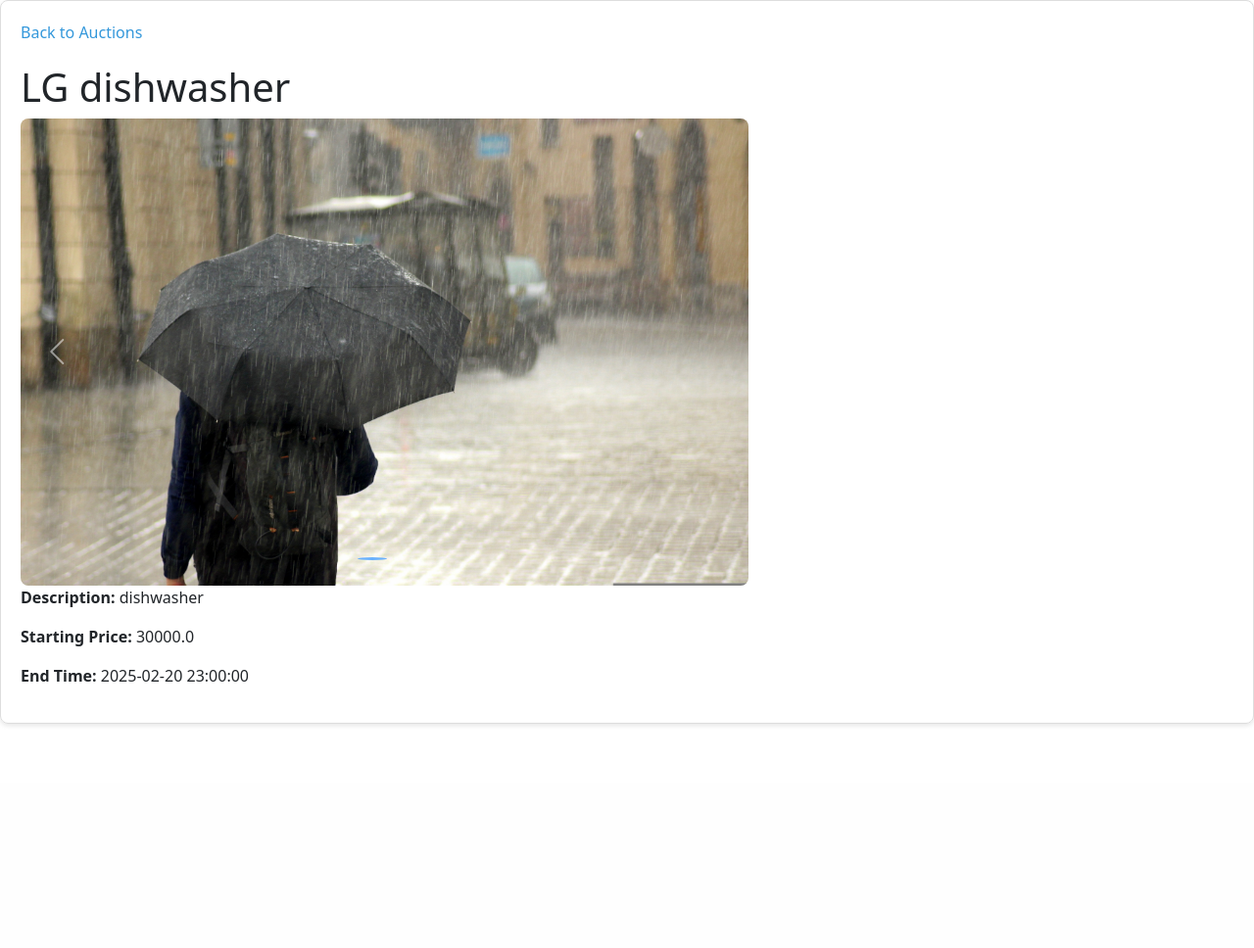
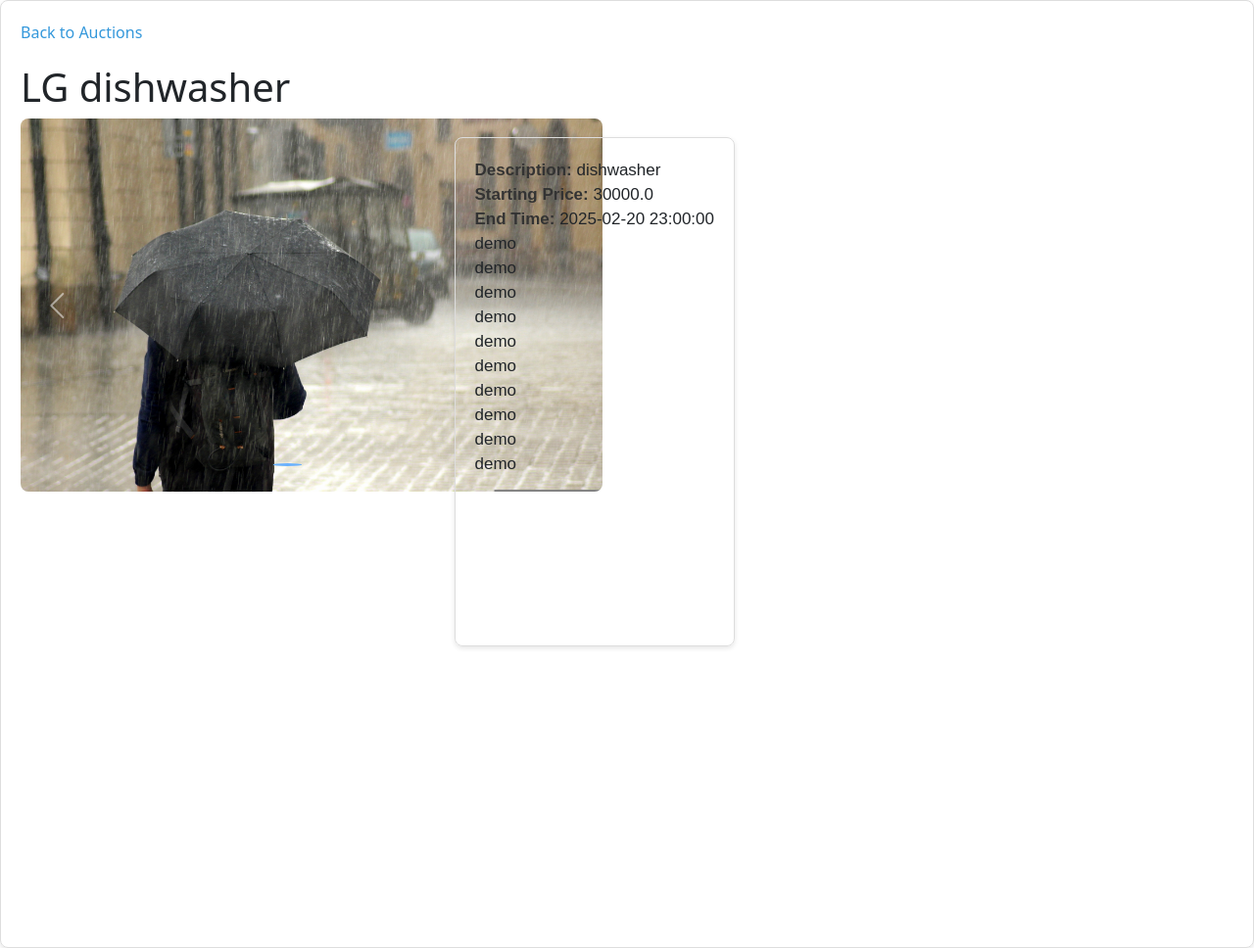
Before and after one commit to IANKAMAU-cm/auctionsite, a Flask app: page /auction/2 in a window 1280 px wide. Shown: the whole page at 98% size. Before the commit the page ends 741 px from the top, so only its background shows below. Run offline with Flask 3, Linux system fonts and the light colour scheme; a user stored in the database is signed in.

Commit message:
Made modifications to the styling

```diff
--- a/templates/auction_details.html
+++ b/templates/auction_details.html
@@ -3,9 +3,14 @@
 <head>
     <title>{{ auction.title }}</title>
     <style>
+        html, body {
+            height: 110%; /* Ensure the page fills the entire height of the viewport */
+            margin: 0; /* Remove default margin from body */
+        }
         .auction-details {
             max-width: auto;
-            margin: 0 auto;
+            height: 100%;
+            margin: 0;
             padding: 20px;
             border: 1px solid #ddd;
             border-radius: 8px;
@@ -24,8 +29,8 @@
             text-decoration: underline;
         }
         .carousel-inner img {
-            max-height: 490px; /* Adjust this value to change image height */
-            max-width: 60%;   /* Optional: Adjust to change image width */
+            max-height: 500px; /* Adjust this value to change image height */
+            max-width: 48%;   /* Optional: Adjust to change image width */
             /*margin: 0 auto;*/  /* Center the images */
             border-radius: 8px;
             object-fit: cover; /* Ensures images fit within dimensions without distortion */
@@ -35,7 +40,7 @@
             position: absolute;
             left: 20px; /* Adjust this value to control the horizontal distance from the left */
             bottom: 0; /* Align the indicators to the bottom */
-            transform: translateX(-30%); /* Center-align the indicators horizontally */
+            transform: translateX(-40%); /* Center-align the indicators horizontally */
             display: flex;
             flex-direction: row; /* Stack the indicators horizontally */
             justify-content: center;
@@ -59,13 +64,37 @@
 
         .carousel-control-prev, .carousel-control-next {
             position: absolute;
-            left: 850px; /* Adjust this value to control the horizontal distance from the left */
+            left: 650px; /* Adjust this value to control the horizontal distance from the left */
             bottom: 0; /* Align the indicators to the bottom */
             transform: translateX(-30%); /* Center-align the indicators vertically */
             display: flex;
             flex-direction: row; /* Stack the indicators horizontally */
             justify-content: center;
             align-items: center;
+        }
+        .card-with-lines {
+            border: 1px solid #ddd; /* Optional: border for the card */
+            border-radius: 8px; /* Rounded corners for the card */
+            padding: 20px; /* Padding inside the card */
+            max-width: 500px; /* Limit the card width */
+            height: 65%; /* Limit the card height*/
+            box-shadow: 0 2px 5px rgba(0, 0, 0, 0.1); /* Optional: subtle shadow for the card */
+            font-family: Arial, sans-serif; /* Use a clean font */
+            position: absolute; /* Allows positioning relative to the parent or screen */
+            top: 50%; /* Centers vertically */
+            right: 530px; /* Positions the card 20px from the right edge */
+            transform: translateY(-50%); /* Adjusts for perfect vertical centering */
+        }
+
+        .card-content p {
+            margin: 0; /* No margin to avoid misalignment */
+            padding: 0; /* No padding to avoid extra spacing */
+            line-height: 25px; /* Match the spacing of the background lines */
+            font-size: 17px; /* Adjust font size as needed */
+        }
+
+        .card-content strong {
+            color: #333; /* Bold text color */
         }
     </style>
     <!-- Add Bootstrap CSS -->
@@ -114,9 +143,24 @@
         </div>
 
         <!-- Auction Details -->
-        <p><strong>Description:</strong> {{ auction.description }}</p>
-        <p><strong>Starting Price:</strong> {{ auction.starting_price }}</p>
-        <p><strong>End Time:</strong> {{ auction.end_time }}</p>
+        <div class="card-with-lines">
+            <div class="card-content">
+                <p><strong>Description:</strong> {{ auction.description }}</p>
+                <p><strong>Starting Price:</strong> {{ auction.starting_price }}</p>
+                <p><strong>End Time:</strong> {{ auction.end_time }}</p>
+                <p>demo</p>
+                <p>demo</p>
+                <p>demo</p>
+                <p>demo</p>
+                <p>demo</p>
+                <p>demo</p>
+                <p>demo</p>
+                <p>demo</p>
+                <p>demo</p>
+                <p>demo</p>
+            </div>
+        </div>
+
     </div>
 
     <!-- Add Bootstrap JS -->
```
